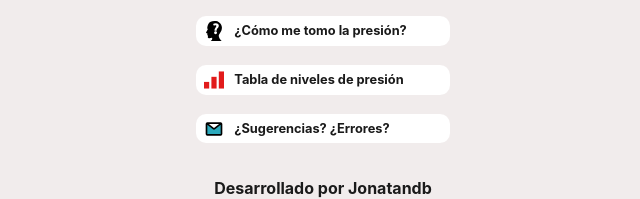
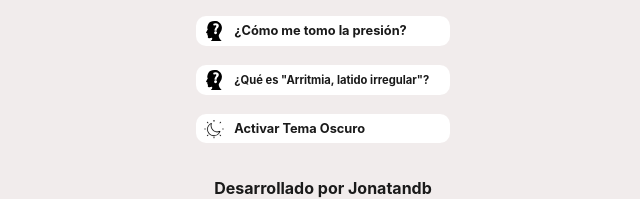
Before and after one commit to Jonatandb/MiPresion, a React (Vite) app: page / in a window 1280 px wide. Shown: the part 411-610 px from the top of the page, without its empty margins (317-957 px from the left). Built offline with nearby package versions, Linux system fonts and the light colour scheme; what @react-pdf/renderer would draw is missing.

Commit message:
Update content of Shortcuts component

```diff
--- a/package.json
+++ b/package.json
@@ -1,7 +1,7 @@
 {
   "name": "mipresion",
   "description": "MiPresión - Registro de presión sanguínea por Jonatandb",
-  "version": "3.3.2",
+  "version": "3.3.1",
   "author": {
     "name": "Jonatandb",
     "email": "jonatandb@gmail.com",
--- a/src/components/Shortcuts/Shortcuts.tsx
+++ b/src/components/Shortcuts/Shortcuts.tsx
@@ -1,14 +1,17 @@
 import { useNavigate } from "react-router-dom"
 import SocialMedia from "@/components/SocialMedia/SocialMedia"
+import { Theme } from "@/contexts/ThemeEnum"
+import { useThemeContext } from "@/hooks/useTheme"
 
 import QuestionIcon from "@/assets/svg/question.svg?react"
-import EmailIcon from "@/assets/svg/email.svg?react"
-import ChartIcon from "@/assets/svg/chart.svg?react"
+import MoonIcon from "@/assets/svg/moon.svg?react"
+import SunIcon from "@/assets/svg/sun.svg?react"
 
 import styles from "./Shortcuts.module.css"
 
 const Shortcuts = () => {
   const navigate = useNavigate()
+  const { theme, toggleTheme } = useThemeContext()
 
   return (
     <div className={styles.shortcutsContainer} onTouchMove={e => e.stopPropagation()}>
@@ -22,15 +25,18 @@ const Shortcuts = () => {
         </div>
 
         <span className={styles.rowTitle}></span>
-        <div className={styles.row} onClick={() => navigate("/help/bloodpressurelevels")}>
-          <ChartIcon width="1.25rem" height="1.25rem" />
-          <span>Tabla de niveles de presión</span>
+        <div className={styles.row} onClick={() => navigate("/help/arrythmia")}>
+          <QuestionIcon width="1.25rem" height="1.25rem" />
+          <span style={{ fontSize: "0.7rem" }}>¿Qué es "Arritmia, latido irregular"?</span>
         </div>
 
         <span className={styles.rowTitle}></span>
-        <div className={styles.row} onClick={() => navigate("/settings/contact")}>
-          <EmailIcon width="1.25rem" height="1.25rem" />
-          <span>¿Sugerencias? ¿Errores?</span>
+        <div className={styles.row} onClick={() => toggleTheme()}>
+          {theme === Theme.Light ?
+            <MoonIcon width="1.25rem" height="1.25rem" />
+            :
+            <SunIcon width="1.25rem" height="1.25rem" />}
+          <span>Activar Tema {theme === Theme.Light ? "Oscuro" : "Claro"}</span>
         </div>
 
         <span className={styles.rowTitle}></span>
```
